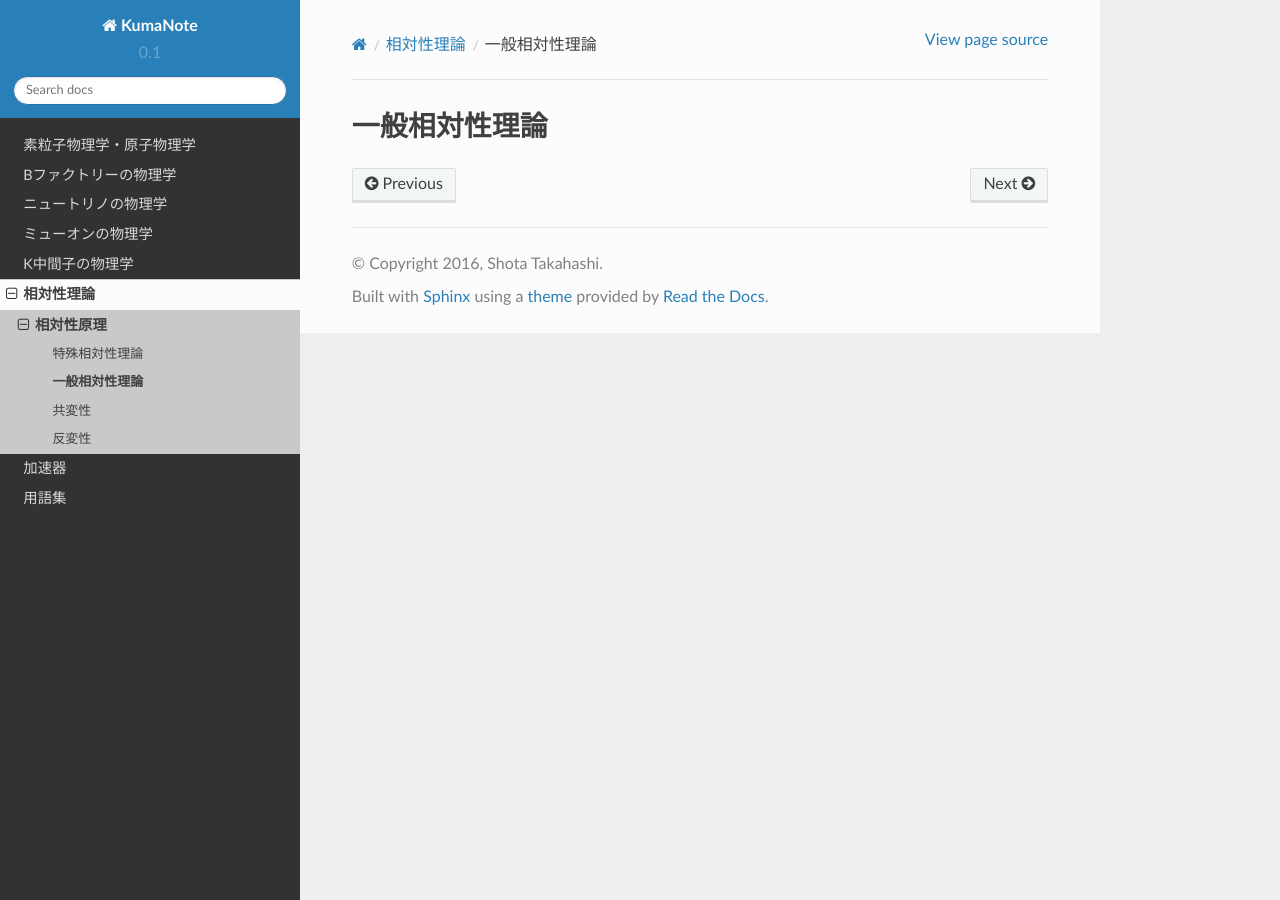
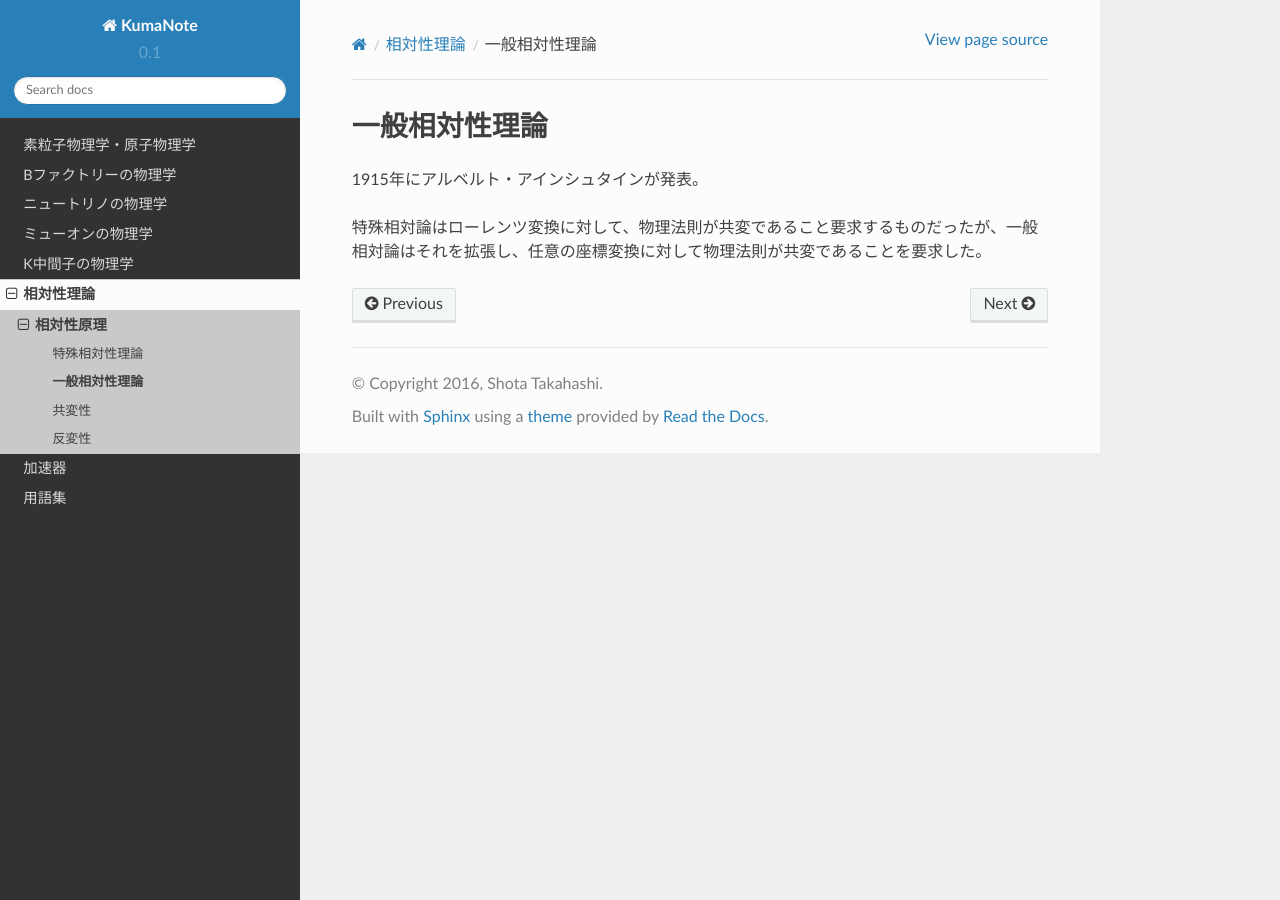
Before and after one commit to shotakaha/kumanote, a Sphinx documentation site: the page built from docs/source/general-general.rst, in a window 1280 px wide. Built offline with Sphinx 7.4.7 and the Read the Docs theme 2.0.0, drawn with Linux system fonts in a browser that asks for light colours; pages that are not in the unit, such as notebooks, are missing from menus.

Commit message:
Add contents

```diff
--- a/docs/source/general-general.rst
+++ b/docs/source/general-general.rst
@@ -1,3 +1,7 @@
 ================================================================================
 一般相対性理論
 ================================================================================
+
+1915年にアルベルト・アインシュタインが発表。
+
+特殊相対論はローレンツ変換に対して、物理法則が共変であること要求するものだったが、一般相対論はそれを拡張し、任意の座標変換に対して物理法則が共変であることを要求した。
```
